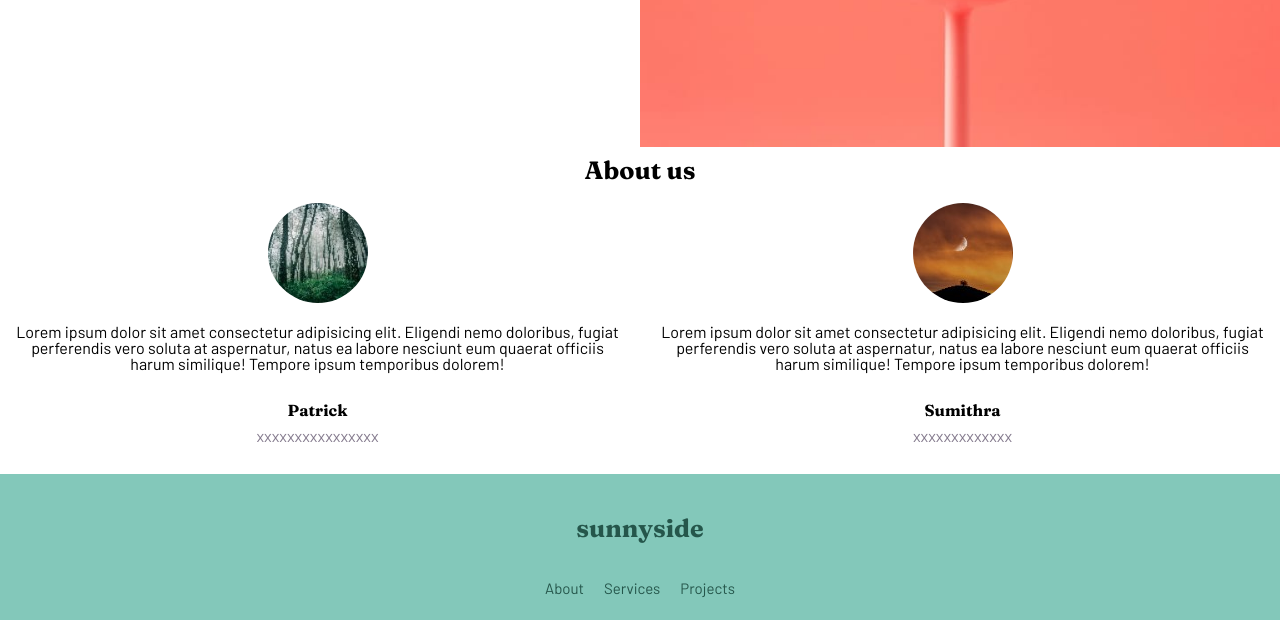
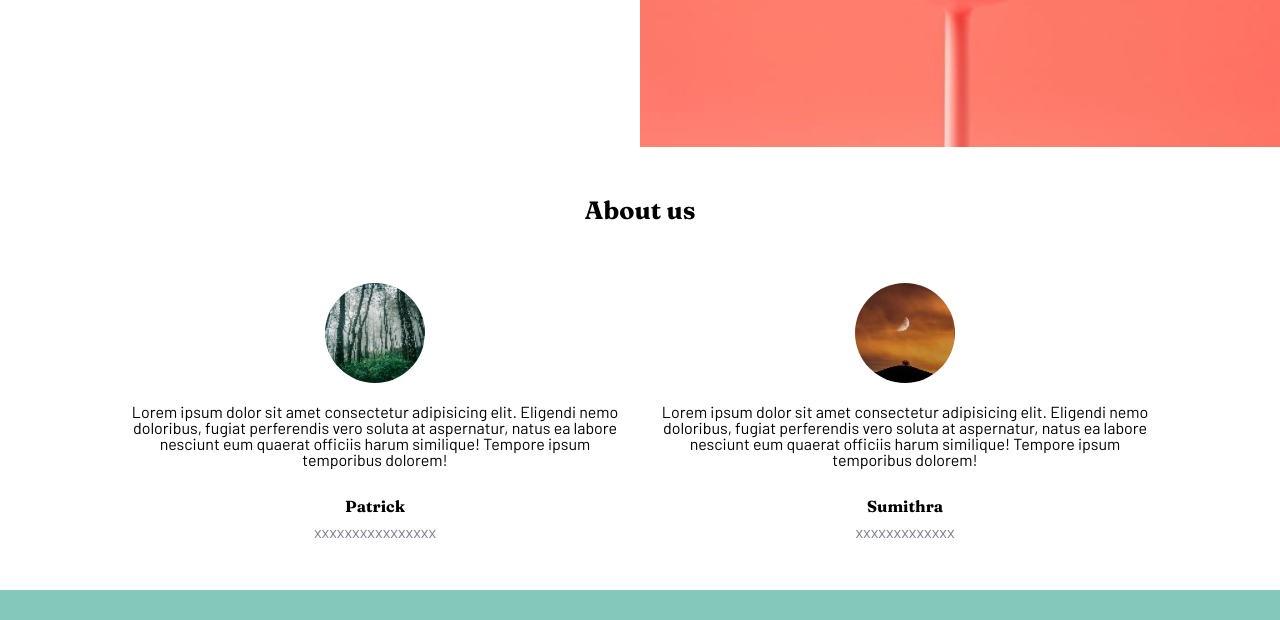
Before and after one commit to fac25/week2-agencyProject-Patrick-Sumithra, a plain HTML site: page index.html in a window 1280 px wide. Shown: the part 1636-2256 px from the top of the page. Drawn offline with Linux system fonts and the light colour scheme; files whose address does not match are found by name.

Commit message:
Added margin and flex-basis for flex items in About section - #1

```diff
--- a/style.css
+++ b/style.css
@@ -177,15 +177,21 @@ h6 {
 /*=======================================================================================*/
 
 .about {
+  margin-bottom: 2em;
+  margin-top: 5em;
   text-align: center;
 }
 .about__info__wrapper {
   display: flex;
   gap: 0.625rem;
+  justify-content: center;
+  margin-top: 5em;
 }
 
 .about__info__card {
-  flex: 1;
+  flex-basis: 500px;
+	flex-grow: 0;
+	flex-shrink: 1;
   padding: 10px;
 }
 
```
